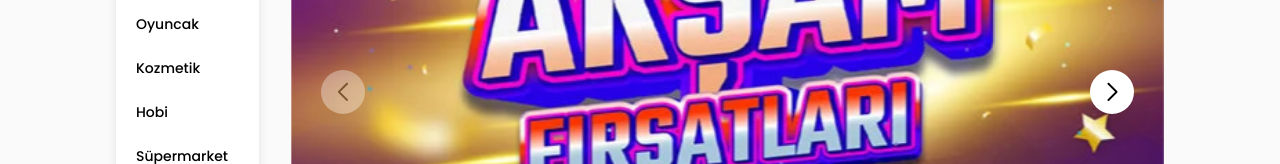
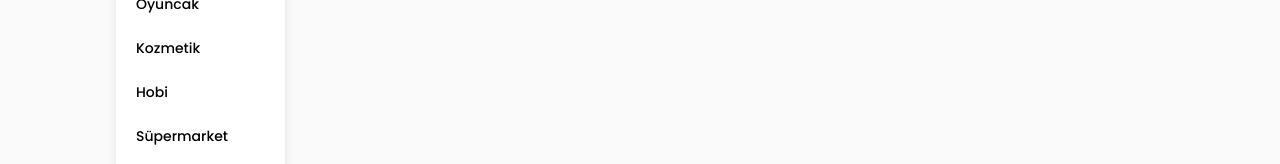
Before and after one commit to mehmetaliayvaz/shopping, a React (Create React App) app: page / in a window 1280 px wide. Shown: the part 308-472 px from the top of the page. Built offline with nearby package versions, Linux system fonts and the light colour scheme; no server answers.

Commit message:
Update HomePage.jsx

```diff
--- a/src/pages/HomePage.jsx
+++ b/src/pages/HomePage.jsx
@@ -1,5 +1,5 @@
 import SidebarCategories from "../components/SidebarCategories";
-import IntroSlider from "../components/IntroSlider";
+// import IntroSlider from "../components/IntroSlider";
 import ProductCard from "../components/ProductCard";
 import { useSelector } from "react-redux";
 
@@ -14,7 +14,7 @@ function HomePage() {
             <SidebarCategories className="sticky top-8" />
           </div>
           <div className="md:w-10/12">
-            <IntroSlider className="mb-20" />
+            {/* <IntroSlider className="mb-20" /> */}
             <div className="grid grid-cols-2 sm:grid-cols-3 md:grid-cols-4 gap-8">
               {
                 products.map((productItem, productIndex) => {
```
